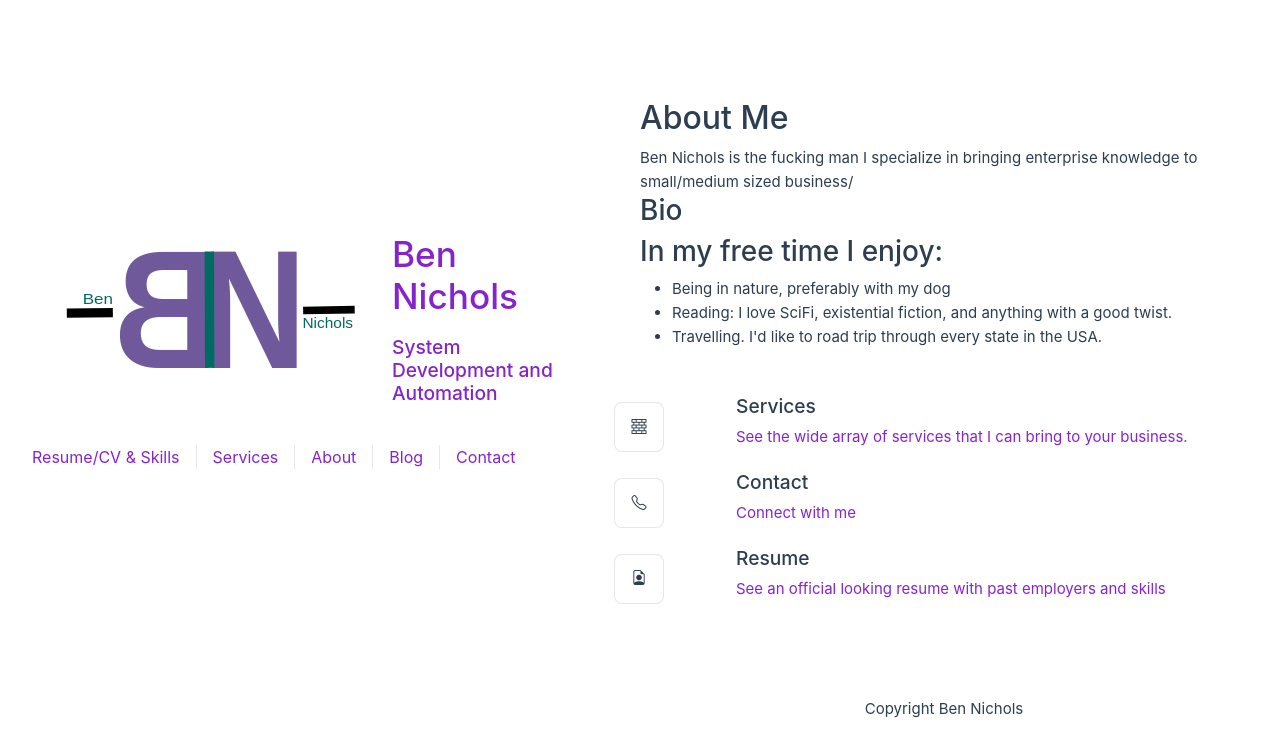
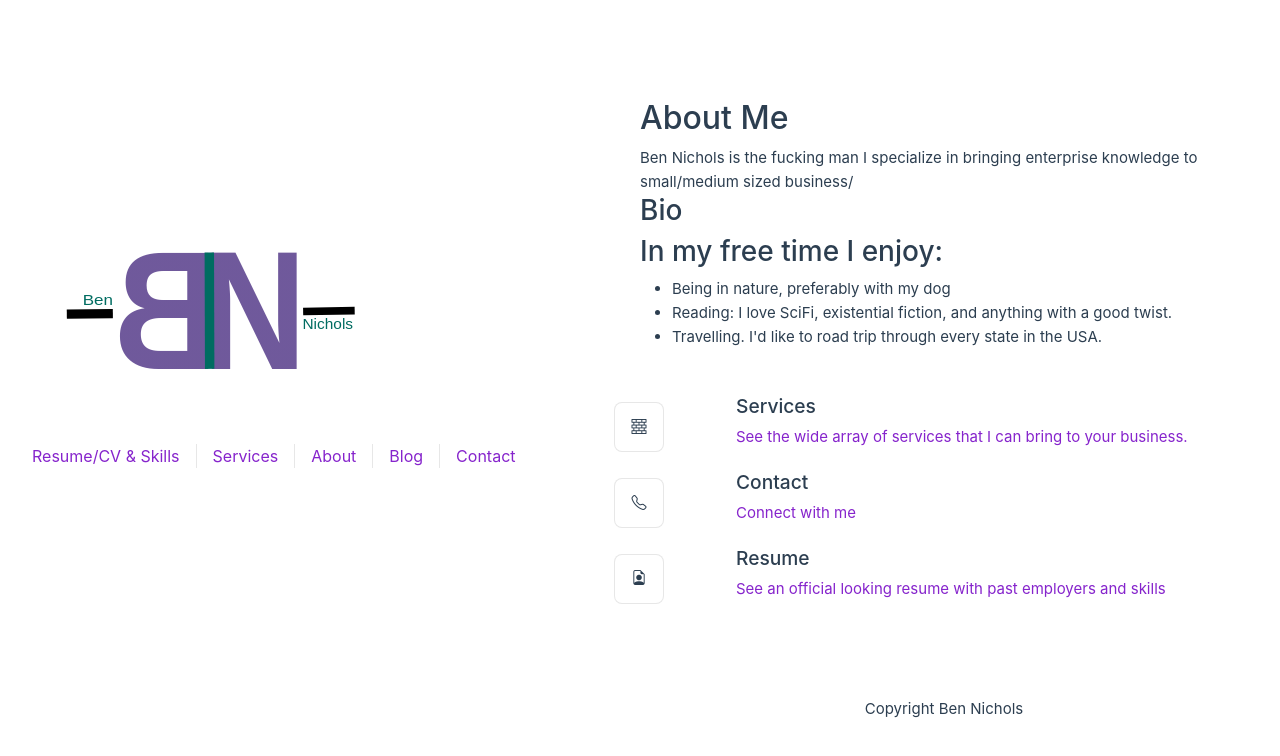
Before and after one commit to bnichs/bnichs-public, a Vue app in the folder bnichs/: page / in a window 1280 px wide. Shown: the top 756 px of the page. Built offline with nearby package versions, Linux system fonts and the light colour scheme.

Commit message:
Person name/subtitle

```diff
--- a/bnichs/src/components/TitleBox.vue
+++ b/bnichs/src/components/TitleBox.vue
@@ -3,6 +3,7 @@ import BNLogo from './BNLogo.vue'
 defineProps<{
   msg: string
 }>()
+import {PERSON_SUBTITLE, PERSON_NAME} from "../config"
 </script>
 
 <template>
@@ -22,9 +23,11 @@ defineProps<{
 
     <div class="col title-box">
 
-      <h1 class="the-name green">{{ msg }}</h1>
+      <h1 class="the-name green">
+        {{ PERSON_NAME }}
+      </h1>
       <h3 class="the-subtitle">
-        System Development and Automation
+        {{ PERSON_SUBTITLE }}
       </h3>
     </div>
   </div>
```
